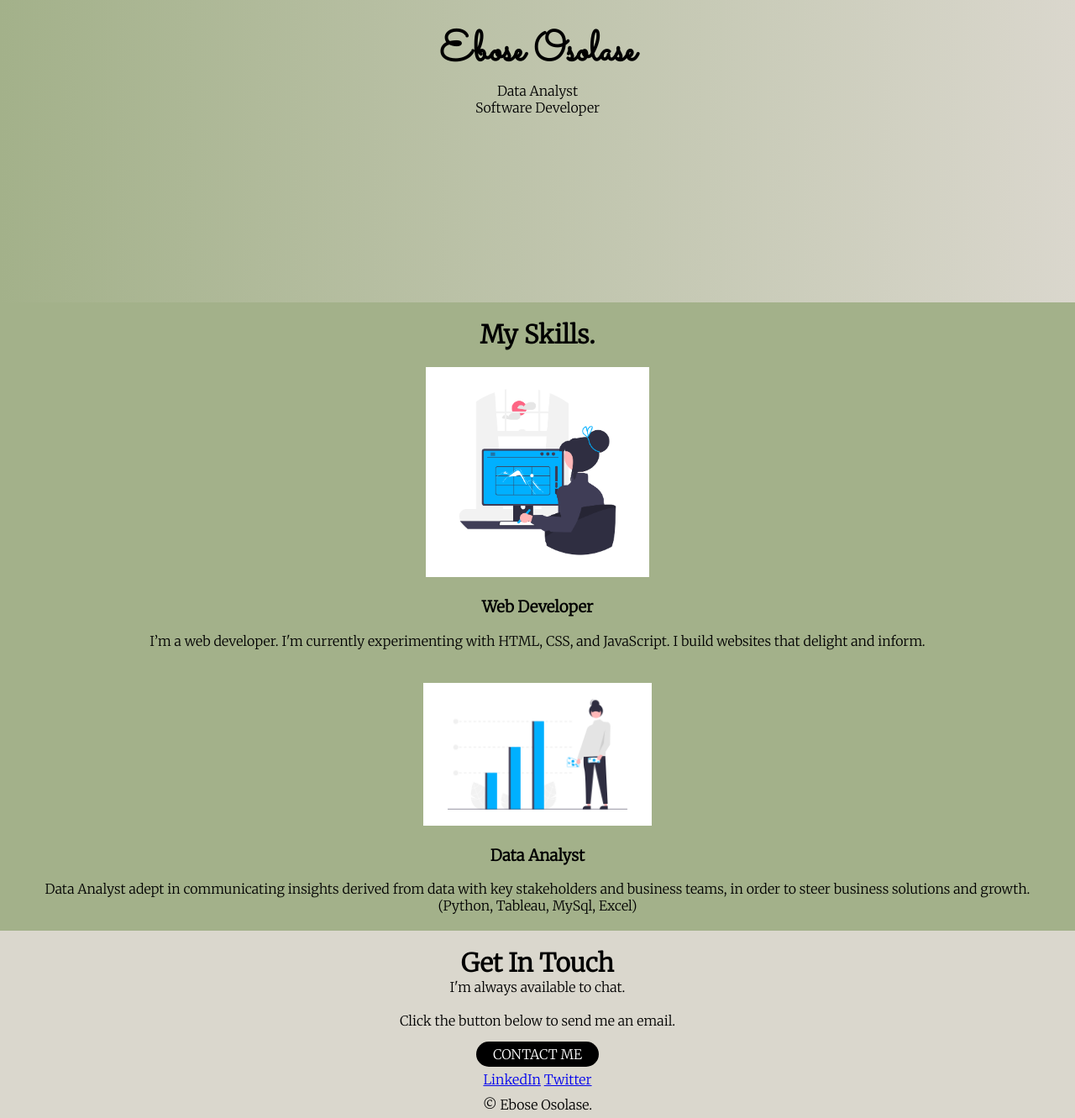
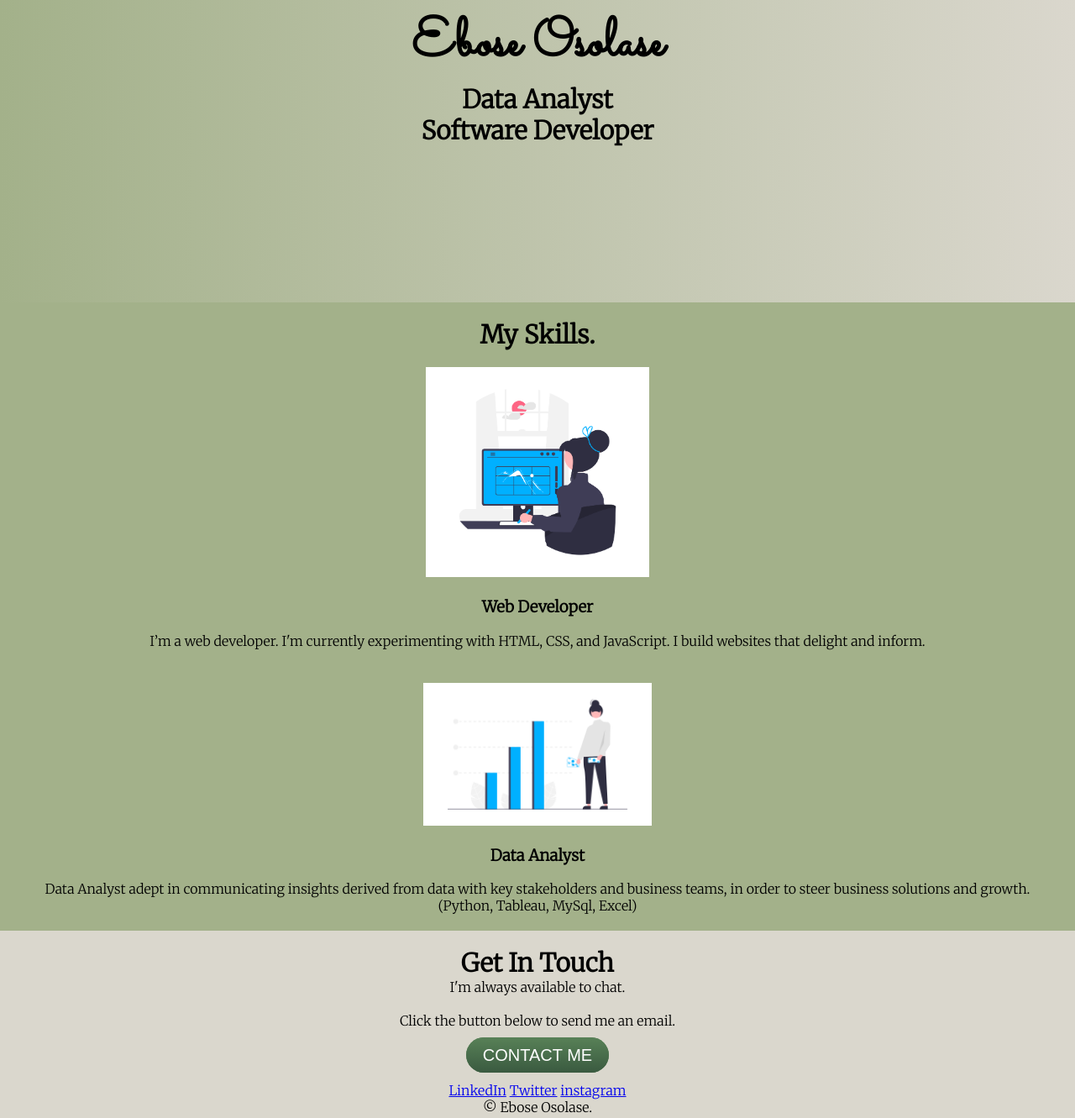
Before and after one commit to EboseHH/LandingPage, a plain HTML site: page index.html in a window 1280 px wide. Shown: the part 460-1791 px from the top of the page at 84% size. Drawn offline with Linux system fonts and the light colour scheme.

Commit message:
button color changed

```diff
--- a/css/style.css
+++ b/css/style.css
@@ -15,13 +15,13 @@ body {
     flex-direction: column;
     align-items: center;
     justify-content: center;
-
 }
 
 h1 {
     font-family: 'sacramento', serif;
-    font-size: 312%;
+    font-size: 400%;
     margin-bottom: 0;
+    margin-top: 50px;
 }
 h2{
     font-size: 1.87rem;
@@ -63,13 +63,7 @@ p {
 .dataanalysis{
     padding: 20px;
 }
-.btn{
-    background-color: #000;
-    color: #fff;
-    text-decoration: none;
-    padding: 5px 20px;
-    border-radius: 20px;
-}
+
 .click{
     padding: 20px;
 }
@@ -79,5 +73,30 @@ p {
     padding: 20px;
 }
 .footer-link{
-   margin: 10px 0px;
+   margin: 20px 10px 0px;
 }
+.btn {
+    background: #588157;
+    background-image: -webkit-linear-gradient(top, #588157, #3A5A40);
+    background-image: -moz-linear-gradient(top, #588157, #3A5A40);
+    background-image: -ms-linear-gradient(top, #588157, #3A5A40);
+    background-image: -o-linear-gradient(top, #588157, #3A5A40);
+    background-image: linear-gradient(to bottom, #588157, #3A5A40);
+    -webkit-border-radius: 28;
+    -moz-border-radius: 28;
+    border-radius: 28px;
+    font-family: Arial;
+    color: #ffffff;
+    font-size: 20px;
+    padding: 10px 20px 10px 20px;
+    text-decoration: none;
+  }
+  .btn:hover {
+    background: #DAD7CD;
+    background-image: -webkit-linear-gradient(top, #DAD7CD, #A3B18A);
+    background-image: -moz-linear-gradient(top, #DAD7CD, #A3B18A);
+    background-image: -ms-linear-gradient(top, #DAD7CD, #A3B18A);
+    background-image: -o-linear-gradient(top, #DAD7CD, #A3B18A);
+    background-image: linear-gradient(to bottom, #DAD7CD, #A3B18A);
+    text-decoration: none;
+  }
--- a/index.html
+++ b/index.html
@@ -18,8 +18,8 @@
     <div class="top-container">
         <img class="Ebose" src="images/ebose.jpg" alt="headshot">
         <h1>Ebose Osolase</h1>
-        <p>Data Analyst</p>
-        <p>Software Developer</p>
+        <p><h2>Data Analyst</h2></p>
+        <p><h2>Software Developer</h2></p>
     </div>
 
     <div class="middle-container">
@@ -53,6 +53,7 @@
         <div class="footer-link">
             <a href="https://linkedin.com/in/ebose-osolase/">LinkedIn</a>
             <a href="https://twitter.com/Ebose_0">Twitter</a>
+            <a href="https://www.instagram.com/ebose_o/">instagram</a>
         </div>
         <p>© Ebose Osolase.</p>
 </body>
```
